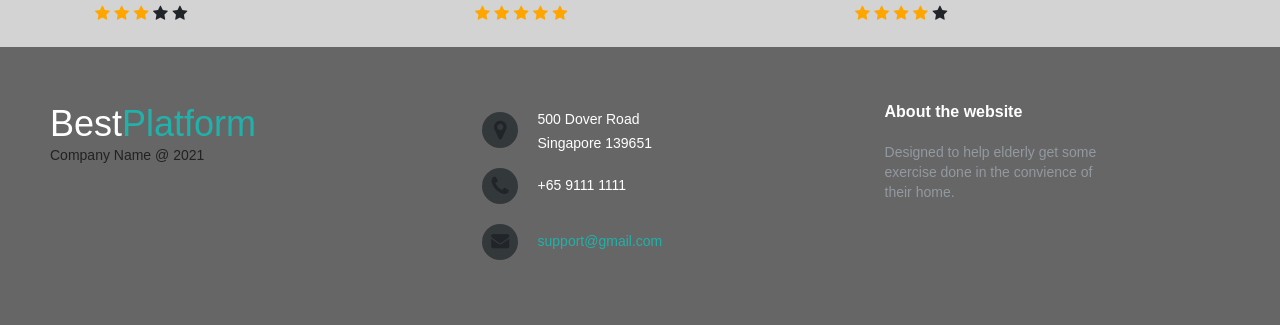
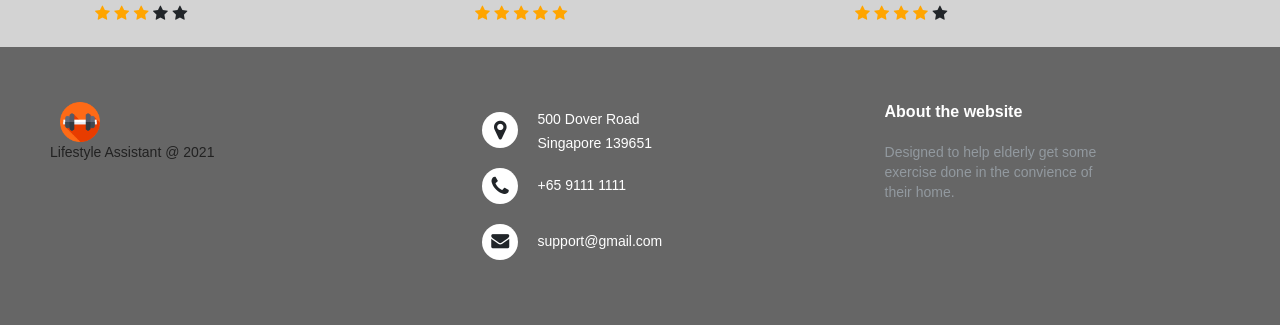
Before and after one commit to bryanfoong168/CSAD, a PHP site: page /videoGallery.php in a window 1280 px wide. Shown: the part 798-1123 px from the top of the page. Run offline with PHP 8.4, Linux system fonts and the light colour scheme; data comes from the database, SQL or seed files in the repository; some libraries are stand-ins or nearby versions.

Commit message:
edit for footer in video gallery

```diff
--- a/videoGallery.php
+++ b/videoGallery.php
@@ -68,7 +68,7 @@ width: 35%;
   line-height: 36px;
   margin: 10px 15px;
   vertical-align: middle;
-  background: #33383b;
+  background: #fff;
   font-size: 22px;
 }
 
@@ -349,10 +349,10 @@ function extractVideoID($url){
 <!-- footer-->
 <footer class="footer">
   <div class="footer-left">
-    <h3>Best<span>Platform</span></h3>
+  <a href="#default" class="logo" style="padding: 0px; margin-left:10px;"><img src="images/barbell64px.png" alt="logo" style="height: 40px; width: 40px;"></a>
 
     <p class="footer-company">
-      Company Name @ 2021
+    Lifestyle Assistant @ 2021
     </p>
   </div>
   <div class="footer-center">
@@ -368,7 +368,13 @@ function extractVideoID($url){
 
     <div>
       <i class="fa fa-envelope"></i>
-      <p><a href="mailto:support@company.com">support@gmail.com</a></p>
+      <p><a href="mailto:support@company.com" style="
+        color: inherit !important;
+          text-decoration: none !important;
+          font-size: inherit !important;
+          font-family: inherit !important;
+          font-weight: inherit !important;
+          line-height: inherit !important;">support@gmail.com</a></p>
     </div>
   </div>
   <div class="footer-right">
```
